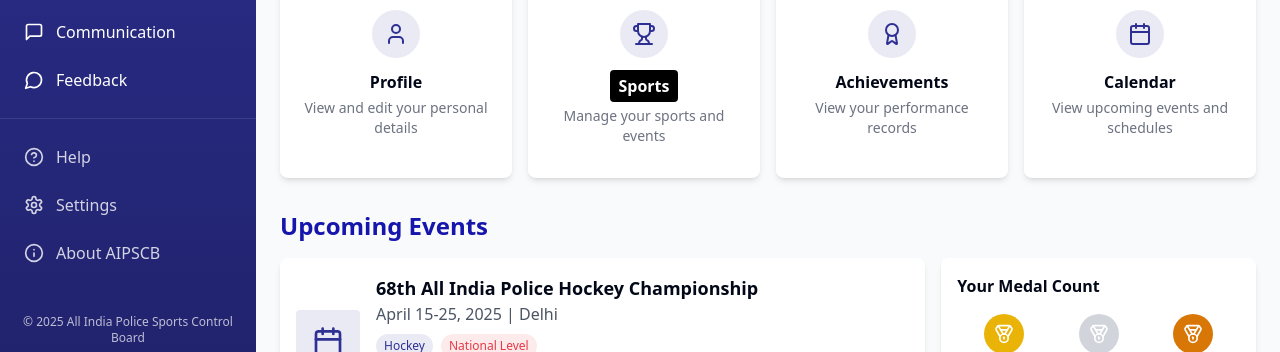
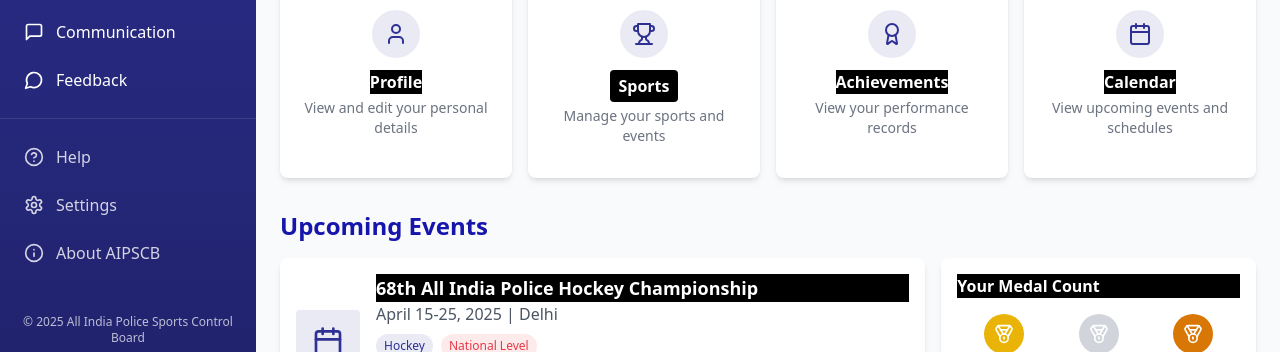
Before and after one commit to suraj826580/police-sports-hub, a React (Vite) app: page / in a window 1280 px wide. Shown: the part 438-790 px from the top of the page. Built offline with nearby package versions, Linux system fonts and the light colour scheme.

Commit message:
Update Dashboard.tsx

```diff
--- a/src/components/Dashboard.tsx
+++ b/src/components/Dashboard.tsx
@@ -41,7 +41,7 @@ const Dashboard = () => {
                 <div className="w-12 h-12 rounded-full bg-police-blue/10 flex items-center justify-center mb-3">
                   <User className="h-6 w-6 text-police-blue" />
                 </div>
-                <h3 className="font-semibold">Profile</h3>
+                <h3 className="font-semibold bg-black text-white">Profile</h3>
                 <p className="text-sm text-gray-500 text-center mt-1">
                   View and edit your personal details
                 </p>
@@ -55,7 +55,7 @@ const Dashboard = () => {
                 <div className="w-12 h-12 rounded-full bg-police-blue/10 flex items-center justify-center mb-3">
                   <Trophy className="h-6 w-6 text-police-blue" />
                 </div>
-                <h3 className="font-semibold bg-black text-white px-2 py-1 rounded">Sports</h3>
+                <h3 className="font-semibold bg-black text-white px-2 py-1 rounded" >Sports</h3>
                 <p className="text-sm text-gray-500 text-center mt-1">
                   Manage your sports and events
                 </p>
@@ -69,7 +69,7 @@ const Dashboard = () => {
                 <div className="w-12 h-12 rounded-full bg-police-blue/10 flex items-center justify-center mb-3">
                   <Award className="h-6 w-6 text-police-blue" />
                 </div>
-                <h3 className="font-semibold">Achievements</h3>
+                <h3 className="font-semibold bg-black text-white">Achievements</h3>
                 <p className="text-sm text-gray-500 text-center mt-1">
                   View your performance records
                 </p>
@@ -83,7 +83,7 @@ const Dashboard = () => {
                 <div className="w-12 h-12 rounded-full bg-police-blue/10 flex items-center justify-center mb-3">
                   <Calendar className="h-6 w-6 text-police-blue" />
                 </div>
-                <h3 className="font-semibold">Calendar</h3>
+                <h3 className="font-semibold bg-black text-white">Calendar</h3>
                 <p className="text-sm text-gray-500 text-center mt-1">
                   View upcoming events and schedules
                 </p>
@@ -104,7 +104,7 @@ const Dashboard = () => {
                 </div>
               </div>
               <div className="flex-1">
-                <h3 className="font-semibold text-lg">68th All India Police Hockey Championship</h3>
+                <h3 className="font-semibold text-lg bg-black text-white">68th All India Police Hockey Championship</h3>
                 <p className="text-gray-600">April 15-25, 2025 | Delhi</p>
                 <div className="mt-2 flex flex-wrap gap-2">
                   <span className="text-xs px-2 py-1 bg-police-blue/10 text-police-blue rounded-full">Hockey</span>
@@ -118,7 +118,7 @@ const Dashboard = () => {
           </DataCard>
 
           <DataCard>
-            <h3 className="font-semibold mb-4">Your Medal Count</h3>
+            <h3 className="font-semibold mb-4 bg-black text-white">Your Medal Count</h3>
             <div className="flex justify-around">
               <div className="flex flex-col items-center">
                 <div className="w-10 h-10 rounded-full bg-yellow-500 flex items-center justify-center mb-1">
```
